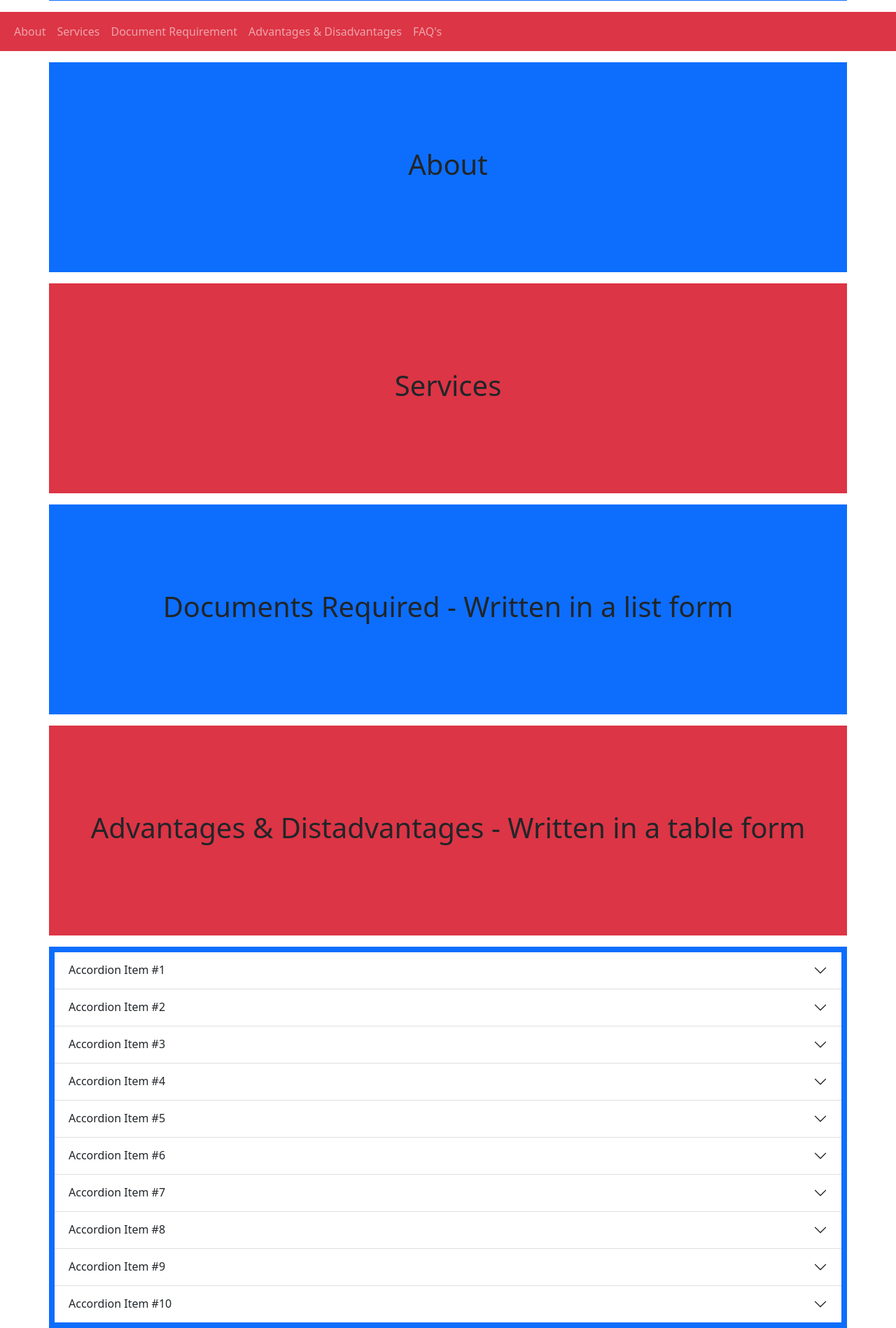
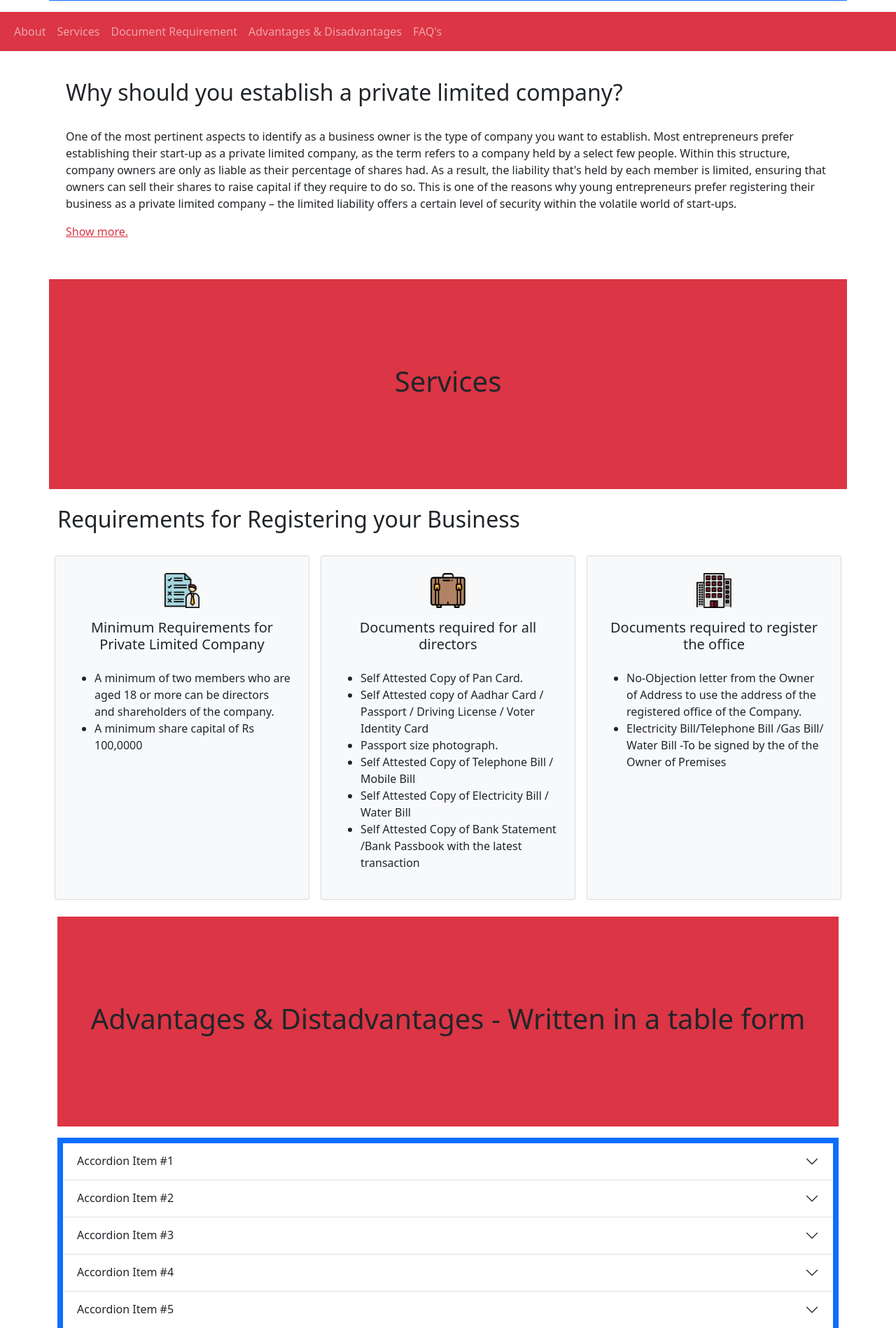
Before and after one commit to sohankanti17/ProjectClassy, a PHP site: page /pc_resgistration.php in a window 1280 px wide. Shown: the part 909-2807 px from the top of the page at 70% size. Run offline with PHP 8.4, Linux system fonts and the light colour scheme; some libraries are stand-ins or nearby versions.

Commit message:
Docs Required

```diff
--- a/pc_resgistration.php
+++ b/pc_resgistration.php
@@ -100,16 +100,76 @@
             </div>
         </nav>
 
-        <div class="container bg-primary mt-3 d-flex justify-content-center align-items-center" style="height:300px">
-            <h1>About</h1>
+        <div class="container mt-3 p-4 ">
+            <h2>Why should you establish a private limited company?</h2><br>
+            <p>One of the most pertinent aspects to identify as a business owner is the type of company you want to establish.
+                Most entrepreneurs prefer establishing their start-up as a private limited company, as the term refers to a company
+                held by a select few people. Within this structure, company owners are only as liable as their percentage of shares had.
+                As a result, the liability that's held by each member is limited, ensuring that owners can sell their shares to raise capital
+                if they require to do so. This is one of the reasons why young entrepreneurs prefer registering their business as a private
+                limited company – the limited liability offers a certain level of security within the volatile world of start-ups.</p>
+                <p>
+                    <a class="text-danger" data-toggle="collapse" href="#collapsePLC" role="button" aria-expanded="false" aria-controls="collapse">
+                        Show more.
+                    </a>
+                </p>
+                <div class="collapse" id="collapsePLC">
+                    <p>Additionally, private limited companies are often quite attractive to potential investors who'd like to gain equity in the
+                        company they are investing in. As the shares can also be issued at a premium, the investment process is generally quite smooth.
+                        Finally, it is essential to note that if you plan to register a private limited company, you only need two company members to
+                        qualify for the same. Conversely, a total of 200 members can also register as owners of the same company. This is yet another
+                        reason why private limited companies in India are so popular. If you're wondering how to register a private limited company,
+                        keep reading to find out everything you'll need to know. </p>
+                </div>
         </div>
 
         <div class="container bg-danger mt-3 d-flex justify-content-center align-items-center" style="height:300px">
             <h1>Services</h1>
         </div>
 
-        <div class="container bg-primary mt-3 d-flex justify-content-center align-items-center" style="height:300px">
-            <h1>Documents Required - Written in a list form</h1>
+        <div class="container mt-4">
+            <h2>Requirements for Registering your Business</h2>
+        <div class="row mt-4">
+            <div class="col p-2">
+                <div class="card align-items-center p-2 bg-light" style="height:100%">
+                <img src=".\assets\images\doc1.png" class="card-img-top mt-3" alt="..." style="height:50px; width:50px">
+                    <div class="card-body">
+                        <h5 class="card-title mb-4 text-center">Minimum Requirements for Private Limited Company</h5>
+                        <ul>
+                            <li >A minimum of two members who are aged 18 or more can be directors and shareholders of the company.</li>
+                            <li >A minimum share capital of Rs 100,0000</li>
+                        </ul>
+                    </div>
+                </div>
+            </div>
+            <div class="col p-2">
+                <div class="card align-items-center bg-light p-2">
+                <img src=".\assets\images\doc2.png" class="card-img-top mt-3" alt="..." style="height:50px; width:50px">
+                    <div class="card-body">
+                        <h5 class="card-title mb-4 text-center">Documents required for all directors</h5>
+                        <ul>
+                            <li >Self Attested Copy of Pan Card.</li>
+                            <li >Self Attested copy of Aadhar Card / Passport / Driving License / Voter Identity Card</li>
+                            <li>Passport size photograph.</li>
+                            <li>Self Attested Copy of Telephone Bill / Mobile Bill</li>
+                            <li>Self Attested Copy of Electricity Bill / Water Bill</li>
+                            <li>Self Attested Copy of Bank Statement /Bank Passbook with the latest transaction</li>
+                        </ul>
+                    </div>
+                </div>
+            </div>
+            <div class="col p-2">
+                <div class="card align-items-center bg-light p-2" style="height:100%">
+                <img src=".\assets\images\doc3.png" class="card-img-top mt-3" alt="..." style="height:50px; width:50px">
+                    <div class="card-body">
+                        <h5 class="card-title mb-4 text-center">Documents required to register the office</h5>
+                        <ul>
+                            <li >No-Objection letter from the Owner of Address to use the address of the registered office of the Company.</li>
+                            <li >Electricity Bill/Telephone Bill /Gas Bill/ Water Bill -To be signed by the of the Owner of Premises</li>
+                        </ul>
+                    </div>
+                </div>
+            </div>
         </div>
 
         <div class="container bg-danger mt-3 d-flex justify-content-center align-items-center" style="height:300px">
```
Also changed, not shown: assets/images/doc1.png (added), assets/images/doc2.png (added), assets/images/doc3.png (added).
